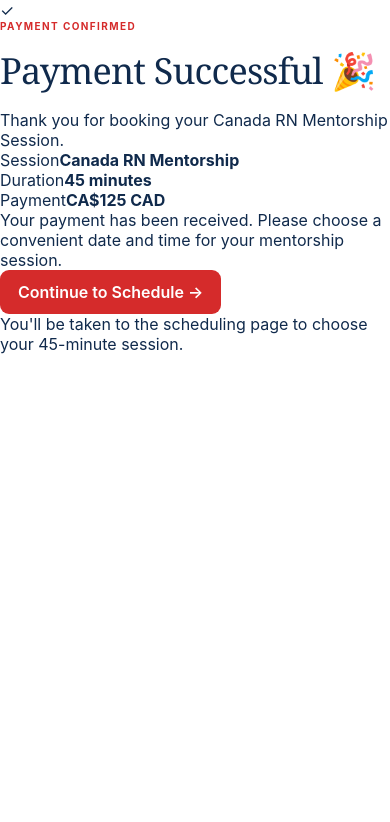
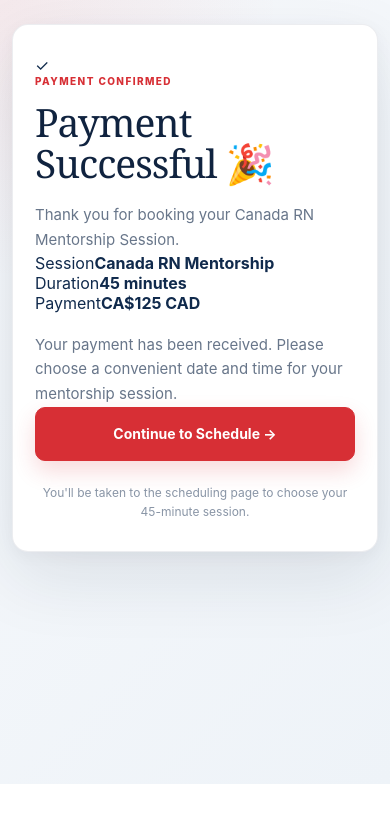
Before and after one commit to Aungphyohan5/canada-rn-mentorship, a React (Vite) app in the folder client/: page /booking/success in a window 390 px wide. Shown: the top 822 px of the page. Built offline with nearby package versions, Linux system fonts and the light colour scheme; no server answers.

Commit message:
updated CSS

```diff
--- /dev/null
+++ b/client/src/pages/BookSession.css
@@ -0,0 +1,350 @@
+/* =========================================
+   Canada RN Mentorship — Booking Page
+========================================= */
+
+.booking-page {
+    min-height: calc(100vh - 80px);
+    display: flex;
+    align-items: center;
+    justify-content: center;
+    padding: 70px 24px;
+    background:
+        radial-gradient(circle at top left,
+            rgba(218, 44, 48, 0.08),
+            transparent 32%),
+        linear-gradient(135deg, #f7f9fc 0%, #eef3f8 100%);
+}
+
+/* Main card */
+
+.booking-card {
+    width: 100%;
+    max-width: 850px;
+    padding: 58px 64px;
+    background: #ffffff;
+    border: 1px solid rgba(16, 35, 63, 0.08);
+    border-radius: 24px;
+    box-shadow:
+        0 25px 70px rgba(16, 35, 63, 0.10),
+        0 4px 16px rgba(16, 35, 63, 0.04);
+}
+
+/* Header */
+
+.card-eyebrow {
+    margin: 0 0 18px;
+    color: #d72f35;
+    font-size: 12px;
+    font-weight: 800;
+    letter-spacing: 2px;
+    text-transform: uppercase;
+}
+
+.booking-card h1 {
+    max-width: 720px;
+    margin: 0;
+    color: #10233f;
+    font-family: Georgia, "Times New Roman", serif;
+    font-size: clamp(42px, 5vw, 68px);
+    font-weight: 500;
+    line-height: 1.02;
+    letter-spacing: -2px;
+}
+
+.booking-description {
+    max-width: 680px;
+    margin: 28px 0 0;
+    color: #68768a;
+    font-size: 17px;
+    line-height: 1.75;
+}
+
+/* Session information */
+
+.booking-details {
+    display: flex;
+    flex-wrap: wrap;
+    gap: 20px;
+    margin: 38px 0 32px;
+    padding: 24px 0;
+    border-top: 1px solid #e6ebf1;
+    border-bottom: 1px solid #e6ebf1;
+}
+
+.booking-details>div {
+    min-width: 150px;
+    padding-right: 34px;
+    border-right: 1px solid #e6ebf1;
+}
+
+.booking-details>div:last-child {
+    border-right: 0;
+}
+
+.booking-details span {
+    display: block;
+    margin-bottom: 8px;
+    color: #8a96a8;
+    font-size: 11px;
+    font-weight: 800;
+    letter-spacing: 1.5px;
+    text-transform: uppercase;
+}
+
+.booking-details strong {
+    display: block;
+    color: #10233f;
+    font-size: 21px;
+    font-weight: 750;
+}
+
+/* Status messages */
+
+.booking-status-message,
+.already-paid-message,
+.payment-pending-message {
+    display: flex;
+    align-items: flex-start;
+    gap: 15px;
+    margin: 24px 0;
+    padding: 18px 20px;
+    border-radius: 14px;
+}
+
+.booking-status-message {
+    color: #68768a;
+    background: #f5f7fa;
+    font-size: 14px;
+}
+
+.already-paid-message {
+    color: #235d45;
+    background: #edf8f1;
+    border: 1px solid #cdebd8;
+}
+
+.payment-pending-message {
+    color: #765619;
+    background: #fff8e7;
+    border: 1px solid #f3dfaa;
+}
+
+.already-paid-message strong,
+.payment-pending-message strong {
+    display: block;
+    margin-bottom: 5px;
+    font-size: 15px;
+}
+
+.already-paid-message p,
+.payment-pending-message p {
+    margin: 0;
+    font-size: 14px;
+    line-height: 1.6;
+}
+
+.already-paid-icon,
+.payment-pending-icon {
+    display: flex;
+    align-items: center;
+    justify-content: center;
+    flex: 0 0 30px;
+    width: 30px;
+    height: 30px;
+    border-radius: 50%;
+    font-size: 17px;
+    font-weight: 800;
+}
+
+.already-paid-icon {
+    color: #ffffff;
+    background: #258451;
+}
+
+.payment-pending-icon {
+    color: #ffffff;
+    background: #d49a22;
+}
+
+/* Buttons */
+
+.primary-button,
+.secondary-button {
+    width: 100%;
+    min-height: 56px;
+    border-radius: 10px;
+    font-family: inherit;
+    font-size: 15px;
+    font-weight: 750;
+    cursor: pointer;
+    transition:
+        transform 0.2s ease,
+        box-shadow 0.2s ease,
+        background 0.2s ease;
+}
+
+.primary-button {
+    border: 1px solid #d72f35;
+    color: #ffffff;
+    background: #d72f35;
+    box-shadow: 0 10px 22px rgba(215, 47, 53, 0.18);
+}
+
+.primary-button:hover:not(:disabled) {
+    background: #b9252c;
+    border-color: #b9252c;
+    transform: translateY(-2px);
+    box-shadow: 0 14px 28px rgba(215, 47, 53, 0.24);
+}
+
+.secondary-button {
+    margin-top: 12px;
+    border: 1px solid #d9e0e9;
+    color: #526176;
+    background: #ffffff;
+}
+
+.secondary-button:hover:not(:disabled) {
+    color: #10233f;
+    background: #f5f7fa;
+    border-color: #b9c5d4;
+}
+
+.primary-button:disabled,
+.secondary-button:disabled {
+    opacity: 0.6;
+    cursor: not-allowed;
+    transform: none;
+    box-shadow: none;
+}
+
+/* Error */
+
+.booking-error {
+    margin: 18px 0 0;
+    padding: 13px 15px;
+    border: 1px solid #f1c7ca;
+    border-radius: 9px;
+    color: #a3242c;
+    background: #fff1f2;
+    font-size: 14px;
+    line-height: 1.5;
+}
+
+/* Bottom note */
+
+.booking-note {
+    margin: 22px 0 0;
+    color: #8995a6;
+    font-size: 13px;
+    line-height: 1.6;
+    text-align: center;
+}
+
+/* =========================================
+   Tablet
+========================================= */
+
+@media (max-width: 768px) {
+    .booking-page {
+        align-items: flex-start;
+        padding: 42px 18px;
+    }
+
+    .booking-card {
+        padding: 40px 30px;
+        border-radius: 20px;
+    }
+
+    .booking-card h1 {
+        font-size: 48px;
+        letter-spacing: -1.3px;
+    }
+
+    .booking-description {
+        margin-top: 22px;
+        font-size: 16px;
+    }
+
+    .booking-details {
+        margin-top: 30px;
+    }
+}
+
+/* =========================================
+   Mobile
+========================================= */
+
+@media (max-width: 480px) {
+    .booking-page {
+        min-height: calc(100vh - 60px);
+        padding: 24px 12px 38px;
+    }
+
+    .booking-card {
+        padding: 30px 22px;
+        border-radius: 16px;
+    }
+
+    .card-eyebrow {
+        margin-bottom: 15px;
+        font-size: 10px;
+        letter-spacing: 1.4px;
+    }
+
+    .booking-card h1 {
+        font-size: 39px;
+        line-height: 1.04;
+        letter-spacing: -1px;
+    }
+
+    .booking-description {
+        margin-top: 20px;
+        font-size: 15px;
+        line-height: 1.65;
+    }
+
+    .booking-details {
+        display: grid;
+        grid-template-columns: 1fr 1fr;
+        gap: 16px;
+        margin: 28px 0 24px;
+        padding: 20px 0;
+    }
+
+    .booking-details>div {
+        min-width: 0;
+        padding-right: 10px;
+    }
+
+    .booking-details span {
+        font-size: 10px;
+        letter-spacing: 1px;
+    }
+
+    .booking-details strong {
+        font-size: 18px;
+    }
+
+    .booking-status-message,
+    .already-paid-message,
+    .payment-pending-message {
+        gap: 11px;
+        padding: 15px;
+    }
+
+    .already-paid-message p,
+    .payment-pending-message p {
+        font-size: 13px;
+    }
+
+    .primary-button,
+    .secondary-button {
+        min-height: 54px;
+        font-size: 14px;
+    }
+
+    .booking-note {
+        font-size: 12px;
+    }
+}
--- a/client/src/pages/BookSession.jsx
+++ b/client/src/pages/BookSession.jsx
@@ -1,5 +1,6 @@
 import { useEffect, useState } from "react";
 import api from "../services/api";
+import "./BookSession.css";
 
 const CALENDLY_URL =
     "https://calendly.com/canadarnmentorshipbytz/canada-rn-mentorship";
@@ -262,7 +263,7 @@ const BookSession = () => {
                         </span>
 
                         <strong>
-                            CA$125 CAD
+                            CA$125
                         </strong>
                     </div>
 
```
